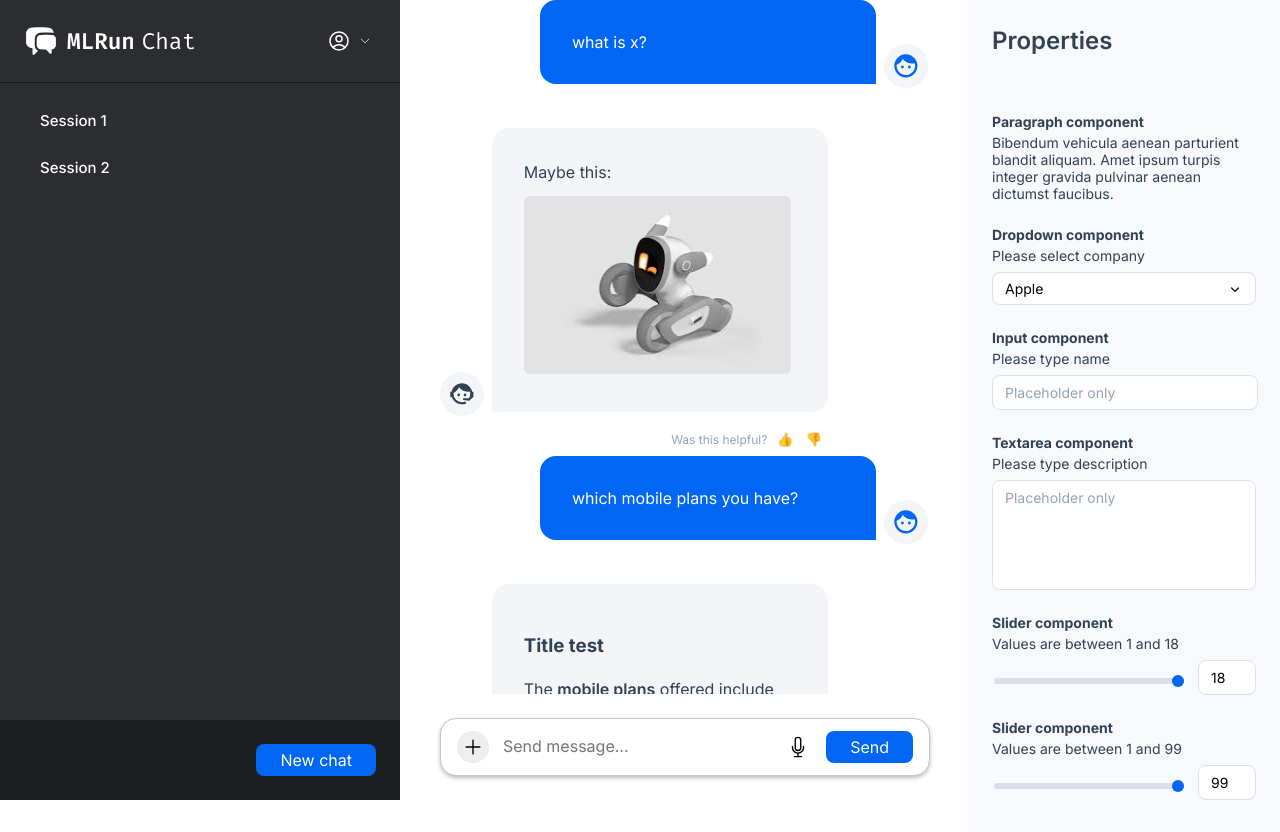
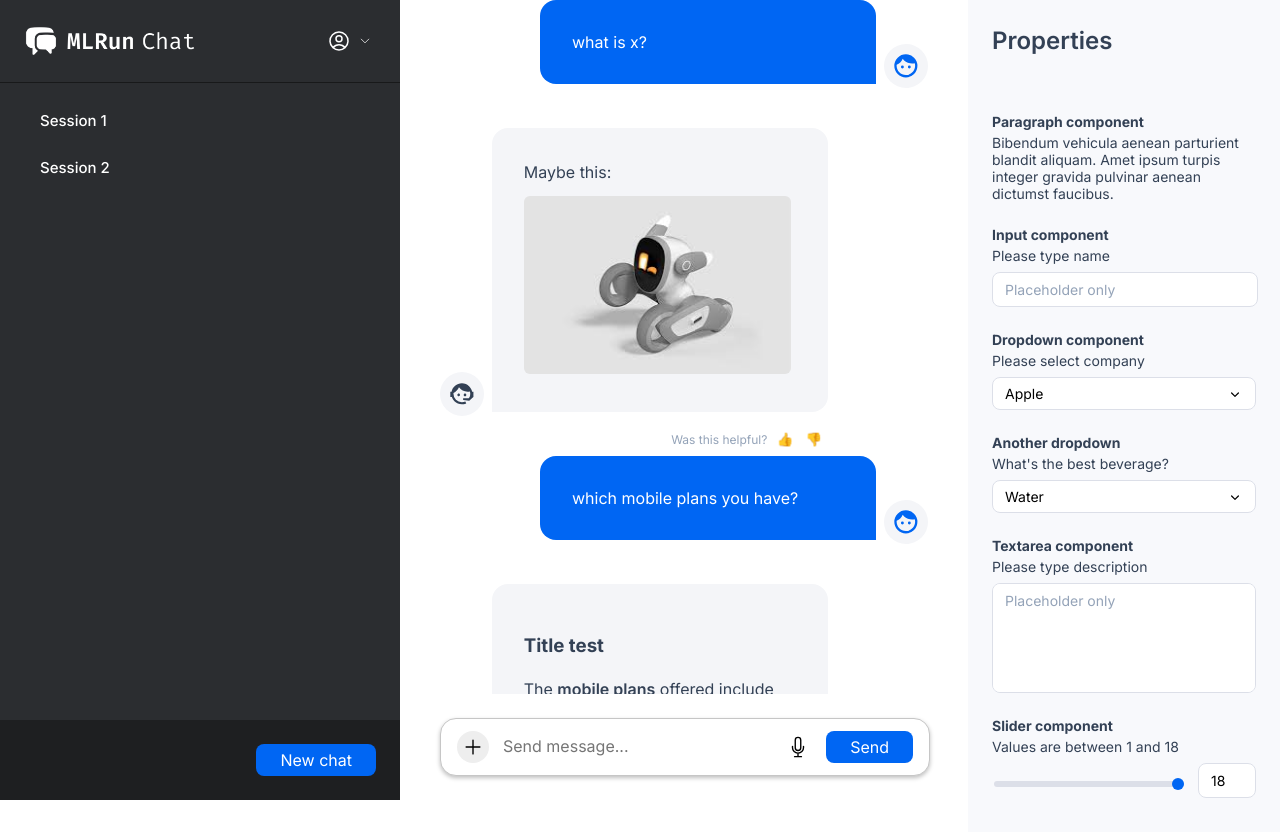
Before and after one commit to ZeevRispler/react-app, a React (Vite) app: page / in a window 1280 px wide. Built offline with nearby package versions, Linux system fonts and the light colour scheme.

Commit message:
Update Rightbar.jsx

```diff
--- a/src/Rightbar.jsx
+++ b/src/Rightbar.jsx
@@ -14,8 +14,9 @@ const Rightbar = (props) => {
             <div className='title'>Properties</div>
             <div className="inner-elements">
                 <Paragraph header="Paragraph component" content="Bibendum vehicula aenean parturient blandit aliquam. Amet ipsum turpis integer gravida pulvinar aenean dictumst faucibus." />
+                <Input header="Input component" content="Please type name" placetext="Placeholder only" />
                 <Dropdown header="Dropdown component" content="Please select company" option={["Apple", "Samsung", "OnePlus", "Google", "Xiaomi"]} />
-                <Input header="Input component" content="Please type name" placetext="Placeholder only" />
+                <Dropdown header="Another dropdown" content="What's the best beverage?" option={["Water", "Coke", "Orange Juice", "Cider", "Coffee", "Tea", "Chai"]} />
                 <Textarea header="Textarea component" content="Please type description" placetext="Placeholder only" />
                 <Slider header="Slider component" content="Values are between 1 and 18" min="1" max="18" />
                 <Slider header="Slider component" content="Values are between 1 and 99" min="1" max="99" />
```
